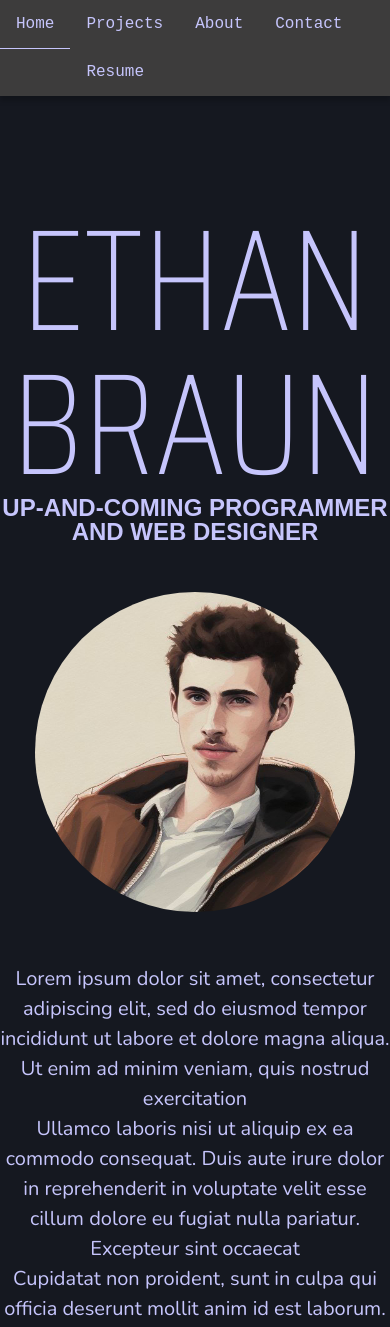
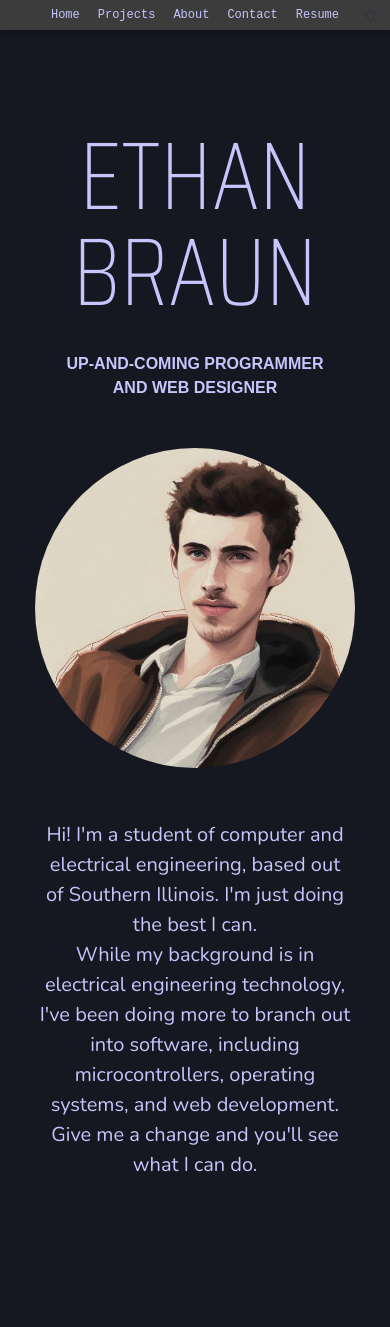
Before and after one commit to linkachuECE/portfolioSite, a plain HTML site: page index.html in a window 390 px wide. Shown: the top 1327 px of the page. Drawn offline with nearby package versions, Linux system fonts and the light colour scheme; a web font is replaced by a local one.

Commit message:
Finished site

```diff
--- a/index.html
+++ b/index.html
@@ -4,6 +4,8 @@
 
         <link rel="stylesheet" type="text/css" href="styles/reset.css">
         <link rel="stylesheet" type="text/css" href="styles/styles.css">
+
+        <script src="scripts/darkMode.js" async></script>
 
         <!--Google Fonts-->
         <link rel="preconnect" href="https://fonts.googleapis.com">
@@ -19,6 +21,10 @@
                 <li><a href="#social">Contact</a></li>
                 <li><a href="resume_EthanBraun.pdf" target="_blank">Resume</a></li>
             </ul>
+
+            <div id="button">
+                <img src="images/lightMode.webp">
+            </div>
         </nav>
 
         <main>
@@ -32,13 +38,11 @@
                     <img src="images/pfp.jpg">
                 </div>
                 <div class="description">
-                    <p>Lorem ipsum dolor sit amet, consectetur adipiscing elit,
-                        sed do eiusmod tempor incididunt ut labore et dolore magna
-                            aliqua. Ut enim ad minim veniam, quis nostrud exercitation<br>
-                            Ullamco laboris nisi ut aliquip ex ea commodo consequat. Duis
-                            aute irure dolor in reprehenderit in voluptate velit esse cillum
-                            dolore eu fugiat nulla pariatur. Excepteur sint occaecat<br> Cupidatat
-                            non proident, sunt in culpa qui officia deserunt mollit anim id est laborum.
+                    <p>Hi! I'm a student of computer and electrical engineering, based out of Southern Illinois.
+                        I'm just doing the best I can.<br>
+                        While my background is in electrical engineering technology, I've been doing more to branch out into
+                        software, including microcontrollers, operating systems, and web development.<br>
+                        Give me a change and you'll see what I can do.
                     </p>
                 </div>
             </header>
@@ -78,11 +82,11 @@
                     <h2>ABOUT</h2>
                 </div>
                 <div class="description">
-                    <p>Lorem ipsum dolor sit amet, consectetur adipiscing elit, sed do eiusmod tempor incididunt ut labore et dolore magna aliqua.
-                        Posuere urna nec tincidunt praesent semper feugiat nibh. Maecenas ultricies mi eget mauris. Velit scelerisque in dictum non consectetur a.
-                        Cursus eget nunc scelerisque viverra mauris. Suspendisse interdum consectetur libero id. Elementum nibh tellus molestie nunc. Nisl pretium<br>
-                        Fusce id velit ut tortor. Hac habitasse platea dictumst quisque sagittis. Urna molestie at elementum eu facilisis sed odio. Est sit amet facilisis magna etiam.
-                        Sed arcu non odio euismod lacinia at quis risus.</p>
+                    <p>I started at John A. Logan College back in 2019. While there,
+                        I learned the fundementals of circuit design, both analog and digital.
+                    I had the opportunity to toy around with projects in Raspberry Pi, Arduino, and other IoT-related projects<br>
+                    After that, I transferred to Southern Illinois University, where I am currently studing Computer Engineering.
+                    I've learned about such topics as operating systems, linux, algorithms, and electrical circuit design</p>
                 </div>
             </section>
 
--- /dev/null
+++ b/scripts/darkMode.js
@@ -0,0 +1,28 @@
+let currMode = "dark"
+let html = document.querySelector("html");
+let button = document.querySelector("#button");
+let img = button.querySelector("img");
+console.log(img);
+
+const changeMode = () => {
+    if(currMode === "dark"){
+        console.log("Currently dark mode");
+        currMode = "light";
+
+        html.style.backgroundColor = "#FFFDD0";
+        html.style.color = "#151820";
+
+        img.src = "images/darkMode.png"
+
+    } else if (currMode === "light") {
+        console.log("Currently light mode");
+        currMode = "dark";
+
+        html.style.backgroundColor = "#151820";
+        html.style.color = "#c6c5fc";
+
+        img.src = "images/lightMode.webp"
+    }
+}
+
+button.onclick = changeMode
--- a/styles/styles.css
+++ b/styles/styles.css
@@ -3,7 +3,7 @@
 html {
     background-color: #151820;
     font-size: 16px;
-    color: rgb(198, 197, 252);
+    color: #c6c5fc;
     font-family: monospace, sans-serif;
     scroll-behavior: smooth;
     text-align: center;
@@ -61,6 +61,7 @@ nav ul {
     margin: 1;
     font-weight: lighter;
     font-size: 1em;
+    color: #c6c5fc;
 }
 
 nav li {
@@ -83,6 +84,30 @@ a, a:visited, a:active {
     cursor: pointer;
 }
 
+#button {
+    float: right;
+    right: 2em;
+    position: absolute;
+    top: 0.5em;
+    offset-anchor: right;
+}
+
+#button:hover {
+    cursor: pointer;
+}
+
+#button img {
+    height: 2em;
+    width: 2em;
+    transition: transform 0.2s;
+    transform: scale(1.0);
+}
+
+#button img:hover {
+    transform: scale(1.2);
+}
+
+
 /* Main section */
 
 main {
@@ -95,6 +120,8 @@ main {
 
 .description {
     max-width: 35em;
+    display: flex;
+    justify-content: center;
 }
 
 section {
@@ -271,3 +298,61 @@ footer {
 #contactEmail:hover {
     text-decoration: underline;
 }
+
+/* Media query breakpoints */
+
+/* Extra small devices (phones, 600px and down) */
+@media only screen and (max-width: 600px) {
+    p {
+        max-width: 80%;
+        justify-self: center;
+    }
+}
+
+/* Small devices (portrait tablets and large phones, less than 768px) */
+@media only screen and (max-width: 768px) {
+    nav a{
+        font-size: 0.75em;
+        padding: 0.75em;
+    }
+
+    #button {
+        right: 0.75em;
+    }
+
+    #button img {
+        height: 1em;
+        width: 1em;
+    }
+
+    main {
+        top: 8em;
+    }
+
+    h1 {
+        font-size: 6em;
+    }
+
+    h3 {
+        font-size: 1em;
+        margin-top: 2em;
+        max-width: 75%;
+        line-height: 1.5em;
+    }
+
+    .postPreview {
+        width: 5em;
+        height: 5em;
+    }
+
+}
+
+/* Medium devices (landscape tablets, less than 992px) */
+@media only screen and (max-width: 992px) {
+
+}
+
+/* Large devices (laptops/desktops, less than 1200px) */
+@media only screen and (min-width: 1200px) {
+
+}
```
Also changed, not shown: images/darkMode.png (added), images/lightMode.webp (added).
